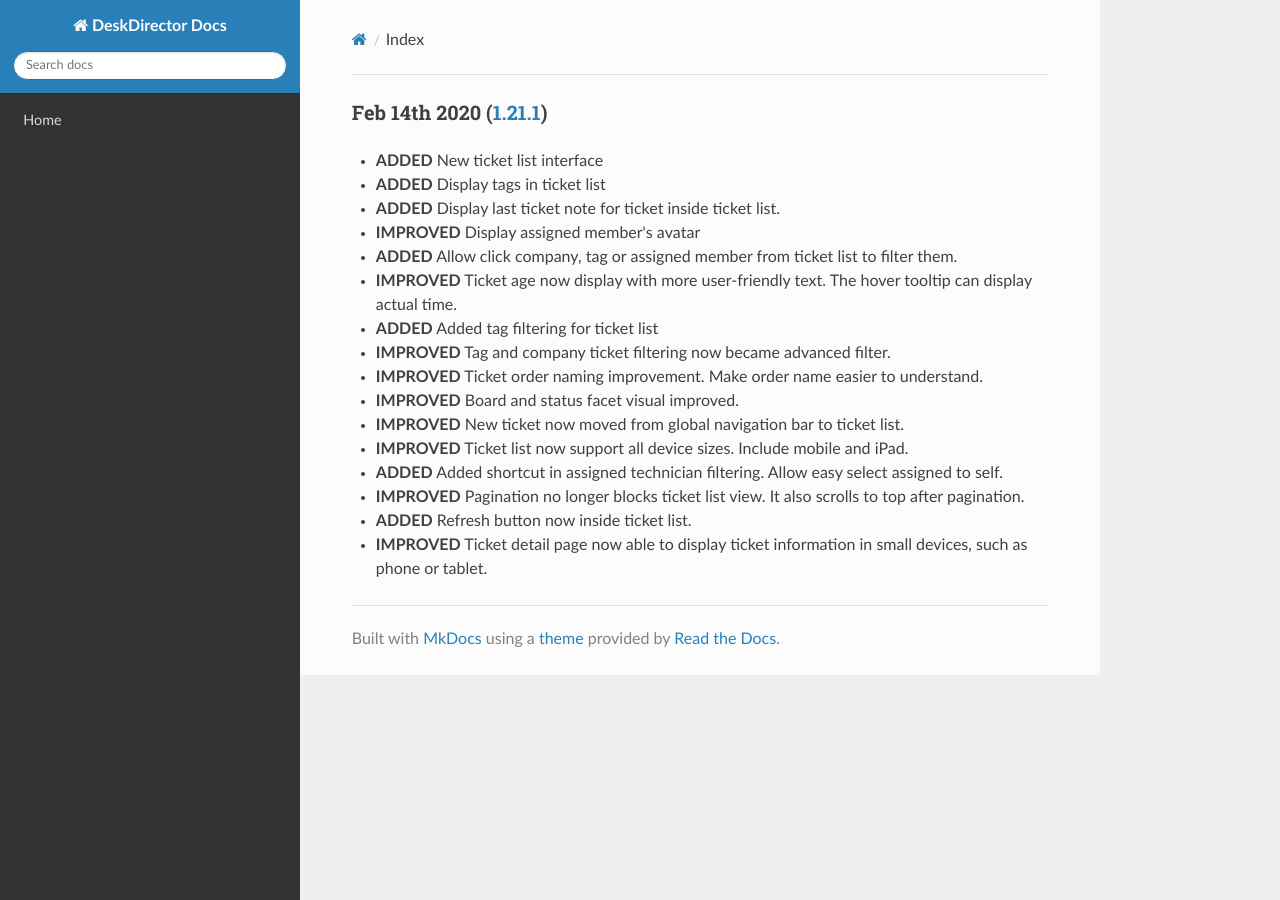
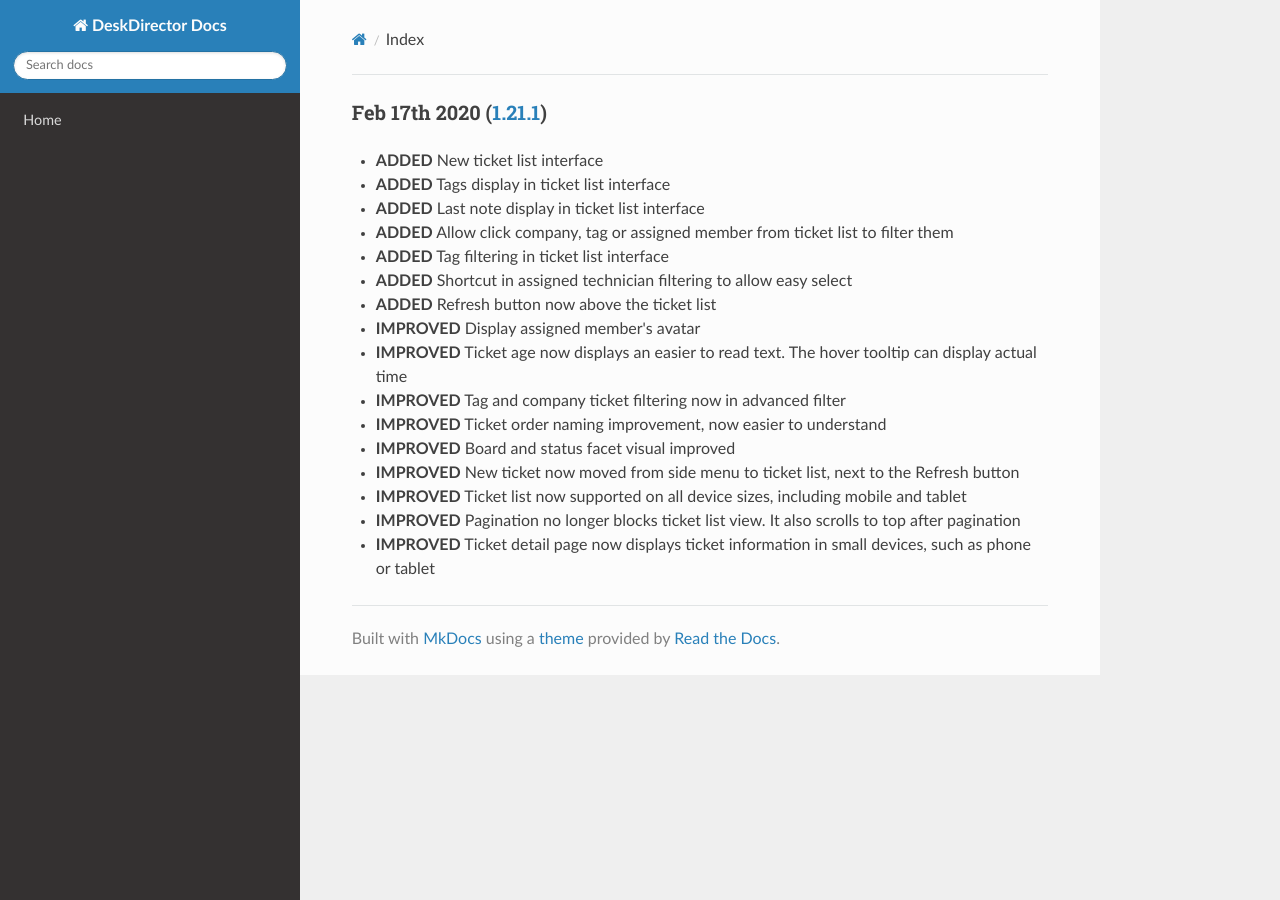
Before and after one commit to DeskDirector/docs, an MkDocs documentation site: the page built from docs/_release/tech/README.md, in a window 1280 px wide. Built offline with MkDocs 1.6.1, drawn with Linux system fonts in a browser that asks for light colours; nearby versions of some CDN libraries; old or Windows-style settings are respelled for this version of MkDocs.

Commit message:
Update README.md

```diff
--- a/docs/_release/tech/README.md
+++ b/docs/_release/tech/README.md
@@ -1,18 +1,18 @@
-### Feb 14th 2020 ([1.21.1](v1.21))
+### Feb 17th 2020 ([1.21.1](v1.21))
 
 * **ADDED** New ticket list interface
-* **ADDED** Display tags in ticket list
-* **ADDED** Display last ticket note for ticket inside ticket list.
+* **ADDED** Tags display in ticket list interface
+* **ADDED** Last note display in ticket list interface
+* **ADDED** Allow click company, tag or assigned member from ticket list to filter them
+* **ADDED** Tag filtering in ticket list interface
+* **ADDED** Shortcut in assigned technician filtering to allow easy select
+* **ADDED** Refresh button now above the ticket list
 * **IMPROVED** Display assigned member's avatar
-* **ADDED** Allow click company, tag or assigned member from ticket list to filter them.
-* **IMPROVED** Ticket age now display with more user-friendly text. The hover tooltip can display actual time.
-* **ADDED** Added tag filtering for ticket list
-* **IMPROVED** Tag and company ticket filtering now became advanced filter.
-* **IMPROVED** Ticket order naming improvement. Make order name easier to understand.
-* **IMPROVED** Board and status facet visual improved.
-* **IMPROVED** New ticket now moved from global navigation bar to ticket list.
-* **IMPROVED** Ticket list now support all device sizes. Include mobile and iPad.
-* **ADDED** Added shortcut in assigned technician filtering. Allow easy select assigned to self.
-* **IMPROVED** Pagination no longer blocks ticket list view. It also scrolls to top after pagination.
-* **ADDED** Refresh button now inside ticket list.
-* **IMPROVED** Ticket detail page now able to display ticket information in small devices, such as phone or tablet.
+* **IMPROVED** Ticket age now displays an easier to read text. The hover tooltip can display actual time
+* **IMPROVED** Tag and company ticket filtering now in advanced filter
+* **IMPROVED** Ticket order naming improvement, now easier to understand
+* **IMPROVED** Board and status facet visual improved
+* **IMPROVED** New ticket now moved from side menu to ticket list, next to the Refresh button
+* **IMPROVED** Ticket list now supported on all device sizes, including mobile and tablet
+* **IMPROVED** Pagination no longer blocks ticket list view. It also scrolls to top after pagination
+* **IMPROVED** Ticket detail page now displays ticket information in small devices, such as phone or tablet
```
